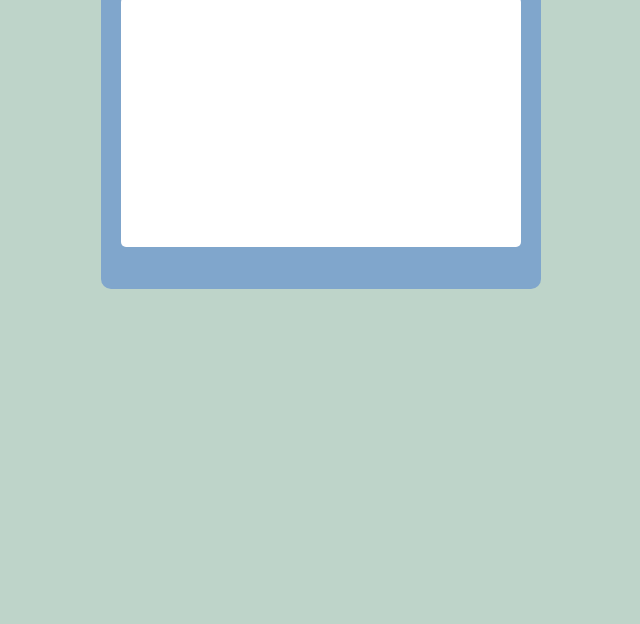
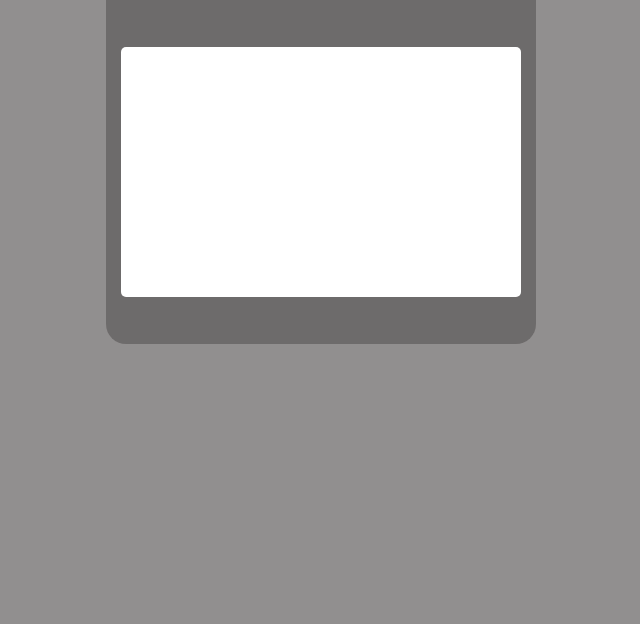
Before and after one commit to denisvidal06/lista-de-tarefa, a plain HTML site: page index.html in a window 1280 px wide. Shown: the part 176-800 px from the top of the page, without its empty margins (319-959 px from the left). Drawn offline with Linux system fonts and the light colour scheme.

Commit message:
foi alterado as cores de fundo

```diff
--- a/style.css
+++ b/style.css
@@ -7,11 +7,11 @@
 }
 
 body {
-  background-color: #bed4c9;
+  background-color: #5e5b5bad;
 }
 
 main {
-  height: 500px;
+  height: 600px;
 }
 
 .container {
@@ -21,11 +21,11 @@ main {
 }
 
 .lista {
-  border-radius: 10px;
+  border-radius: 20px;
   width: 400px;
   height: 400px;
-  background-color: #80a6cc;
-  padding: 15px 20px;
+  background-color: #5e5b5bad;
+  padding: 20px 15px;
 }
 
 .lista h2 {
@@ -43,7 +43,7 @@ main {
   border-radius: 5px;
   border: none;
   padding: 5px;
-  width: 100%;
+  width: 70%;
   outline: none;
 }
 
```
